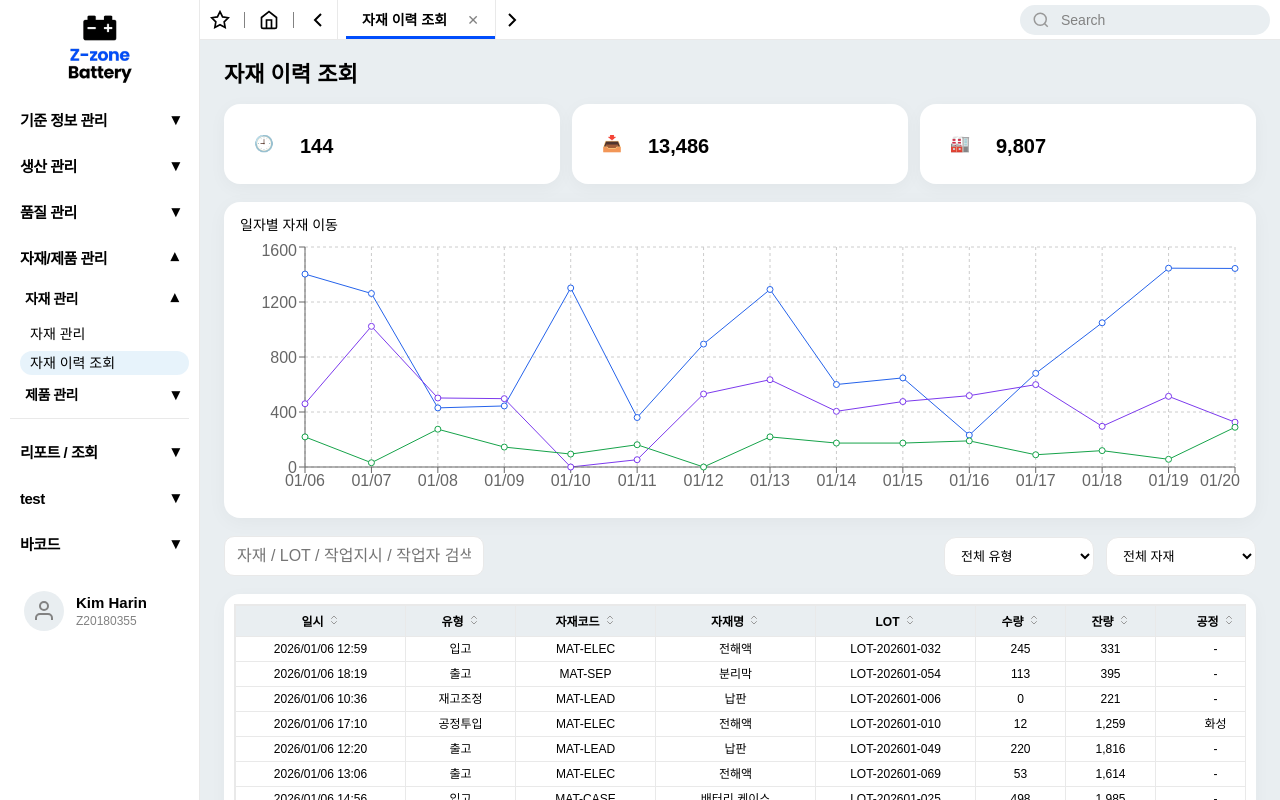
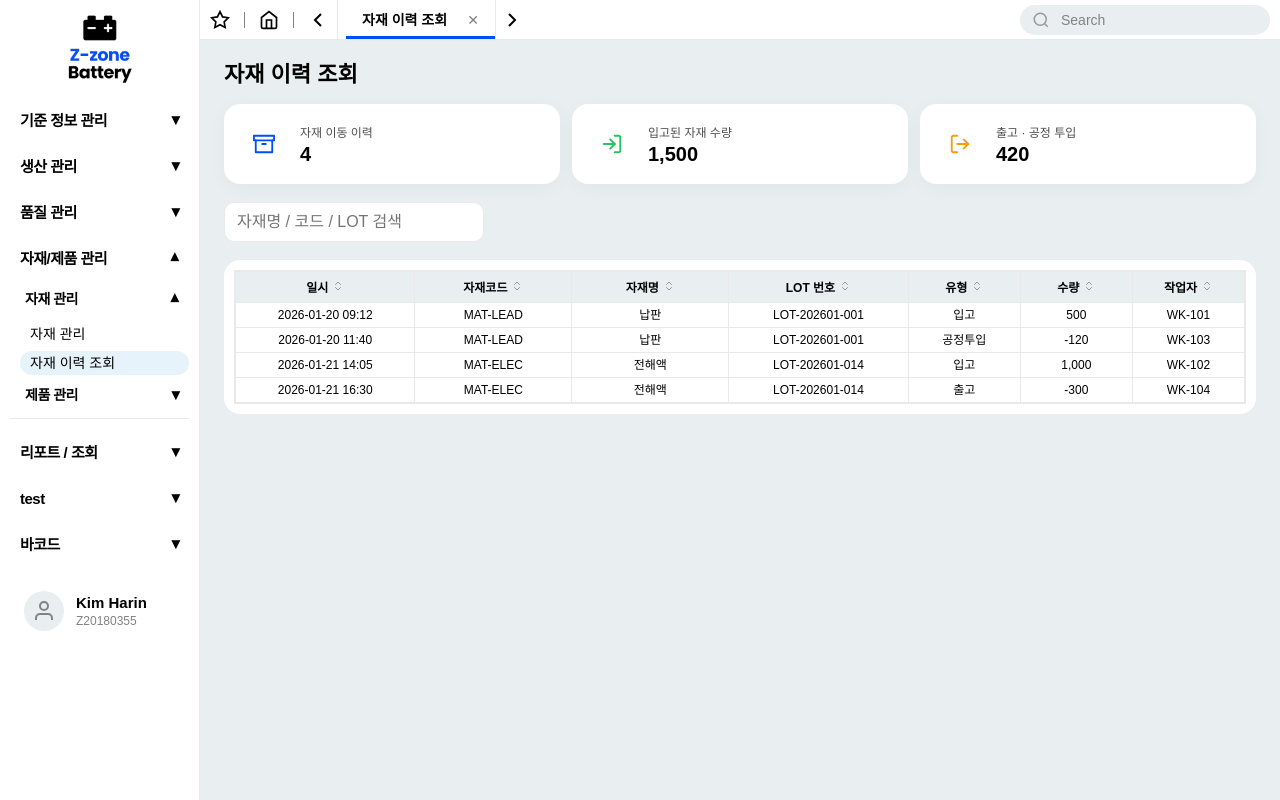
Before and after one commit to mes-team-2/React, a React (Create React App) app: page /mes/material-tx in a window 1280 px wide. Shown: the top 800 px of the page. Built offline with nearby package versions, Linux system fonts and the light colour scheme.

Commit message:
자재 이력 수정

```diff
--- a/src/pages/master/MaterialLog.js
+++ b/src/pages/master/MaterialLog.js
@@ -1,214 +1,119 @@
 import styled from "styled-components";
-import { useMemo, useState, useEffect } from "react";
+import { useMemo, useState } from "react";
 import Table from "../../components/TableStyle";
 import SearchBar from "../../components/SearchBar";
 import SideDrawer from "../../components/SideDrawer";
 import SummaryCard from "../../components/SummaryCard";
 import MaterialLogDetail from "./MaterialLogDetail";
 
-import {
-  ResponsiveContainer,
-  LineChart,
-  Line,
-  XAxis,
-  YAxis,
-  Tooltip,
-  CartesianGrid,
-} from "recharts";
+import { FiArchive, FiLogIn, FiLogOut } from "react-icons/fi";
 
 /* =========================
    더미 데이터
 ========================= */
 
-const MATERIALS = [
-  { code: "MAT-CASE", name: "배터리 케이스" },
-  { code: "MAT-LEAD", name: "납판" },
-  { code: "MAT-ELEC", name: "전해액" },
-  { code: "MAT-SEP", name: "분리막" },
-];
-
 const TYPES = {
   IN: "입고",
   OUT: "출고",
   USE: "공정투입",
-  ADJ: "재고조정",
 };
 
-function rand(min, max) {
-  return Math.floor(Math.random() * (max - min + 1)) + min;
-}
-
-function makeMockRows() {
-  const rows = [];
-  let id = 1;
-
-  for (let d = 14; d >= 0; d--) {
-    const day = new Date();
-    day.setDate(day.getDate() - d);
-
-    const dateStr = `${day.getFullYear()}/${String(day.getMonth() + 1).padStart(
-      2,
-      "0",
-    )}/${String(day.getDate()).padStart(2, "0")}`;
-
-    const count = rand(6, 14);
-
-    for (let i = 0; i < count; i++) {
-      const mat = MATERIALS[rand(0, MATERIALS.length - 1)];
-      const typeKeys = Object.keys(TYPES);
-      const type = typeKeys[rand(0, typeKeys.length - 1)];
-
-      const qty =
-        type === "IN"
-          ? rand(100, 500)
-          : type === "OUT"
-            ? rand(50, 300)
-            : type === "USE"
-              ? rand(10, 120)
-              : rand(-50, 50);
-
-      const hh = String(rand(8, 18)).padStart(2, "0");
-      const mm = String(rand(0, 59)).padStart(2, "0");
-
-      rows.push({
-        id: id++,
-        occurredAt: `${dateStr} ${hh}:${mm}`,
-        materialCode: mat.code,
-        materialName: mat.name,
-        lotNo: `LOT-202601-${String(rand(1, 80)).padStart(3, "0")}`,
-        type,
-        typeName: TYPES[type],
-        qty,
-        remainQty: rand(200, 2000),
-        process:
-          type === "USE" ? ["극판 적층", "COS 용접", "화성"][rand(0, 2)] : "-",
-        workOrderNo: type === "USE" ? `WO-202601-00${rand(1, 8)}` : "-",
-        operator: `WK-${rand(101, 120)}`,
-        note: type === "ADJ" ? "실사 조정" : "",
-      });
-    }
-  }
-  return rows;
-}
-
-const TYPE_COLOR = {
-  IN: "#2563eb",
-  OUT: "#7c3aed",
-  USE: "#16a34a",
-  ADJ: "#f59e0b",
-};
+const MATERIAL_LOGS = [
+  {
+    id: 1,
+    occurredAt: "2026-01-20 09:12",
+    materialCode: "MAT-LEAD",
+    materialName: "납판",
+    lotNo: "LOT-202601-001",
+    type: "IN",
+    qty: 500,
+    operator: "WK-101",
+  },
+  {
+    id: 2,
+    occurredAt: "2026-01-20 11:40",
+    materialCode: "MAT-LEAD",
+    materialName: "납판",
+    lotNo: "LOT-202601-001",
+    type: "USE",
+    qty: -120,
+    operator: "WK-103",
+  },
+  {
+    id: 3,
+    occurredAt: "2026-01-21 14:05",
+    materialCode: "MAT-ELEC",
+    materialName: "전해액",
+    lotNo: "LOT-202601-014",
+    type: "IN",
+    qty: 1000,
+    operator: "WK-102",
+  },
+  {
+    id: 4,
+    occurredAt: "2026-01-21 16:30",
+    materialCode: "MAT-ELEC",
+    materialName: "전해액",
+    lotNo: "LOT-202601-014",
+    type: "OUT",
+    qty: -300,
+    operator: "WK-104",
+  },
+];
 
 export default function MaterialLog() {
-  const [rows] = useState(() => makeMockRows());
-
+  const [rows] = useState(MATERIAL_LOGS);
   const [keyword, setKeyword] = useState("");
-  const [typeFilter, setTypeFilter] = useState("ALL");
-  const [materialFilter, setMaterialFilter] = useState("ALL");
-  const [sortConfig, setSortConfig] = useState({ key: null, direction: "asc" });
-
   const [drawerOpen, setDrawerOpen] = useState(false);
   const [selected, setSelected] = useState(null);
-
-  const handleKeywordChange = (v) => {
-    if (typeof v === "string") return setKeyword(v);
-    if (v?.target?.value !== undefined) return setKeyword(v.target.value);
-    setKeyword("");
-  };
 
   /* =========================
      필터
   ========================= */
   const filtered = useMemo(() => {
-    let data = rows;
-
-    if (typeFilter !== "ALL") {
-      data = data.filter((r) => r.type === typeFilter);
-    }
-    if (materialFilter !== "ALL") {
-      data = data.filter((r) => r.materialCode === materialFilter);
-    }
-    if (keyword.trim()) {
+    if (!keyword) return rows;
     const k = keyword.toLowerCase();
-      data = data.filter(
+    return rows.filter(
       (r) =>
         r.materialCode.toLowerCase().includes(k) ||
         r.materialName.toLowerCase().includes(k) ||
-          r.lotNo.toLowerCase().includes(k) ||
-          r.workOrderNo.toLowerCase().includes(k) ||
-          r.operator.toLowerCase().includes(k),
+        r.lotNo.toLowerCase().includes(k),
     );
-    }
-    return data;
-  }, [rows, keyword, typeFilter, materialFilter]);
+  }, [rows, keyword]);
 
   /* =========================
-     정렬
-  ========================= */
-  const handleSort = (key) => {
-    setSortConfig((prev) =>
-      prev.key === key
-        ? { key, direction: prev.direction === "asc" ? "desc" : "asc" }
-        : { key, direction: "asc" },
-    );
-  };
-
-  const sorted = useMemo(() => {
-    if (!sortConfig.key) return filtered;
-    return [...filtered].sort((a, b) => {
-      const aVal = a[sortConfig.key];
-      const bVal = b[sortConfig.key];
-      if (typeof aVal === "string")
-        return sortConfig.direction === "asc"
-          ? aVal.localeCompare(bVal, "ko", { numeric: true })
-          : bVal.localeCompare(aVal, "ko", { numeric: true });
-      return sortConfig.direction === "asc" ? aVal - bVal : bVal - aVal;
-    });
-  }, [filtered, sortConfig]);
-
-  /* =========================
-     Summary (기존 그대로)
+     Summary 계산
   ========================= */
   const summary = useMemo(() => {
     const total = filtered.length;
+
     const inQty = filtered
       .filter((r) => r.type === "IN")
       .reduce((a, b) => a + b.qty, 0);
-    const outQty = filtered
+
+    const outUseQty = filtered
       .filter((r) => r.type !== "IN")
       .reduce((a, b) => a + Math.abs(b.qty), 0);
 
-    return { total, inQty, outQty };
+    return { total, inQty, outUseQty };
   }, [filtered]);
 
   /* =========================
-     차트
-  ========================= */
-  const dailyChart = useMemo(() => {
-    const map = {};
-    filtered.forEach((r) => {
-      const d = r.occurredAt.slice(5, 10);
-      if (!map[d]) map[d] = { day: d, IN: 0, OUT: 0, USE: 0 };
-      if (r.type === "IN") map[d].IN += r.qty;
-      if (r.type === "OUT") map[d].OUT += Math.abs(r.qty);
-      if (r.type === "USE") map[d].USE += Math.abs(r.qty);
-    });
-    return Object.values(map);
-  }, [filtered]);
-
-  /* =========================
-     컬럼
+     테이블
   ========================= */
   const columns = [
-    { key: "occurredAt", label: "일시", width: 170 },
-    { key: "typeName", label: "유형", width: 110 },
+    { key: "occurredAt", label: "일시", width: 160 },
     { key: "materialCode", label: "자재코드", width: 140 },
-    { key: "materialName", label: "자재명", width: 160 },
-    { key: "lotNo", label: "LOT", width: 160 },
-    { key: "qty", label: "수량", width: 90 },
-    { key: "remainQty", label: "잔량", width: 90 },
-    { key: "process", label: "공정", width: 120 },
-    { key: "workOrderNo", label: "작업지시", width: 140 },
-    { key: "operator", label: "작업자", width: 110 },
+    { key: "materialName", label: "자재명", width: 140 },
+    { key: "lotNo", label: "LOT 번호", width: 160 },
+    {
+      key: "type",
+      label: "유형",
+      width: 100,
+      render: (v) => TYPES[v],
+    },
+    { key: "qty", label: "수량", width: 100 },
+    { key: "operator", label: "작업자", width: 100 },
   ];
 
   const onRowClick = (row) => {
@@ -216,107 +121,54 @@ export default function MaterialLog() {
     setDrawerOpen(true);
   };
 
-  useEffect(() => {
-    setSortConfig({ key: null, direction: "asc" });
-  }, [typeFilter, materialFilter]);
-
   return (
     <Wrapper>
       <Header>
         <h2>자재 이력 조회</h2>
       </Header>
 
-      {/* ===== SummaryCard (아이콘 + 설명 추가) ===== */}
+      {/* ===== SummaryCard (공통 컴포넌트 그대로 사용) ===== */}
       <SummaryGrid>
         <SummaryCard
-          title="이력 건수"
+          icon={<FiArchive />}
+          label="자재 이동 이력"
           value={summary.total.toLocaleString()}
-          icon="🕘"
-          description="선택된 조건에서 발생한 자재 이동 기록"
+          color="var(--main)"
         />
         <SummaryCard
-          title="입고 수량"
+          icon={<FiLogIn />}
+          label="입고된 자재 수량"
           value={summary.inQty.toLocaleString()}
-          icon="📥"
-          description="외부에서 입고된 자재의 누적 수량"
+          color="var(--run)"
         />
         <SummaryCard
-          title="출고 · 투입"
-          value={summary.outQty.toLocaleString()}
-          icon="🏭"
-          description="공정 투입 및 출고로 사용된 자재 수량"
+          icon={<FiLogOut />}
+          label="출고 · 공정 투입"
+          value={summary.outUseQty.toLocaleString()}
+          color="var(--waiting)"
         />
       </SummaryGrid>
 
-      {/* ===== 차트 ===== */}
-      <ChartCard>
-        <h4>일자별 자재 이동</h4>
-        <ChartBox>
-          <ResponsiveContainer>
-            <LineChart data={dailyChart}>
-              <CartesianGrid strokeDasharray="3 3" />
-              <XAxis dataKey="day" />
-              <YAxis />
-              <Tooltip />
-              <Line dataKey="IN" stroke={TYPE_COLOR.IN} />
-              <Line dataKey="OUT" stroke={TYPE_COLOR.OUT} />
-              <Line dataKey="USE" stroke={TYPE_COLOR.USE} />
-            </LineChart>
-          </ResponsiveContainer>
-        </ChartBox>
-      </ChartCard>
-
-      {/* ===== 필터 ===== */}
+      {/* ===== 검색 ===== */}
       <FilterBar>
-        <SearchWrap>
         <SearchBar
           value={keyword}
-            onChange={handleKeywordChange}
-            placeholder="자재 / LOT / 작업지시 / 작업자 검색"
+          onChange={setKeyword}
+          placeholder="자재명 / 코드 / LOT 검색"
         />
-        </SearchWrap>
-
-        <Select
-          value={typeFilter}
-          onChange={(e) => setTypeFilter(e.target.value)}
-        >
-          <option value="ALL">전체 유형</option>
-          {Object.entries(TYPES).map(([k, v]) => (
-            <option key={k} value={k}>
-              {v}
-            </option>
-          ))}
-        </Select>
-
-        <Select
-          value={materialFilter}
-          onChange={(e) => setMaterialFilter(e.target.value)}
-        >
-          <option value="ALL">전체 자재</option>
-          {MATERIALS.map((m) => (
-            <option key={m.code} value={m.code}>
-              {m.name}
-            </option>
-          ))}
-        </Select>
       </FilterBar>
 
       {/* ===== 테이블 ===== */}
       <TableWrap>
         <Table
           columns={columns}
-          data={sorted}
-          sortConfig={sortConfig}
-          onSort={handleSort}
+          data={filtered}
           selectable={false}
           onRowClick={onRowClick}
-          rowStyle={(row) => ({
-            color: TYPE_COLOR[row.type] || "inherit",
-          })}
         />
       </TableWrap>
 
-      {/* ===== 상세 ===== */}
+      {/* ===== 상세 Drawer ===== */}
       <SideDrawer open={drawerOpen} onClose={() => setDrawerOpen(false)}>
         <MaterialLogDetail row={selected} />
       </SideDrawer>
@@ -325,7 +177,7 @@ export default function MaterialLog() {
 }
 
 /* =========================
-   styled (❗ 기존 그대로)
+   styled (❌ 수정 없음)
 ========================= */
 
 const Wrapper = styled.div`
@@ -347,44 +199,13 @@ const SummaryGrid = styled.div`
   gap: 12px;
 `;
 
-const ChartCard = styled.div`
-  background: white;
-  border-radius: 16px;
-  padding: 16px;
-  box-shadow: 0 4px 20px rgba(0, 0, 0, 0.04);
-
-  h4 {
-    font-size: 14px;
-    margin-bottom: 10px;
-  }
-`;
-
-const ChartBox = styled.div`
-  height: 260px;
-`;
-
 const FilterBar = styled.div`
   display: flex;
-  gap: 12px;
   align-items: center;
-`;
-
-const SearchWrap = styled.div`
-  flex: 1;
-`;
-
-const Select = styled.select`
-  padding: 10px 12px;
-  border-radius: 12px;
-  border: 1px solid var(--border);
-  background: white;
-  font-size: 13px;
-  min-width: 150px;
 `;
 
 const TableWrap = styled.div`
   background: white;
   border-radius: 16px;
   padding: 10px;
-  box-shadow: 0 4px 18px rgba(0, 0, 0, 0.03);
 `;
```
Also changed, not shown: src/pages/master/Material.js (+6 -1 lines). Lines whose indentation alone changed are shown as unchanged.
